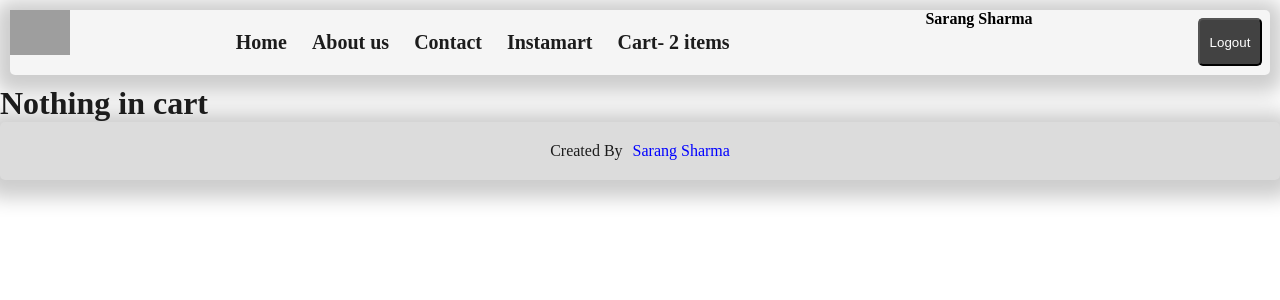
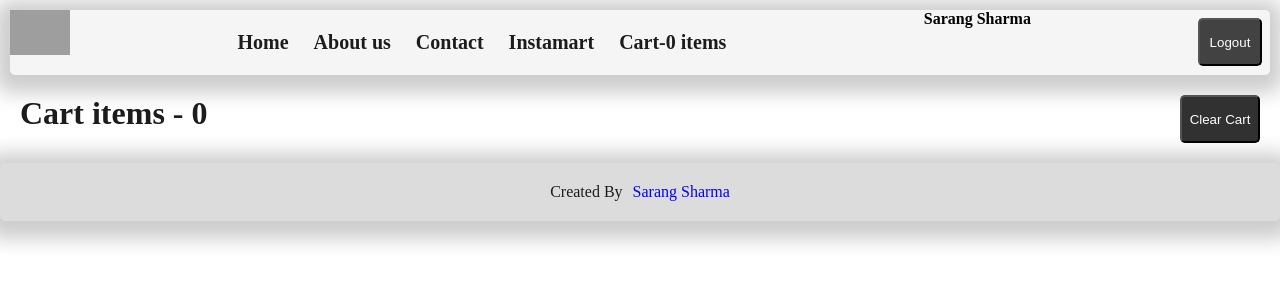
Before and after one commit to Sarang033/FoodOrderingSite, a React (Vite) app: page /cart in a window 1280 px wide. Shown: the top 300 px of the page. Built offline with nearby package versions, Linux system fonts and the light colour scheme; grey boxes are pictures that could not be loaded.

Commit message:
add to cart/clear cart feature

```diff
--- a/index.css
+++ b/index.css
@@ -176,11 +176,47 @@
 .add-item-btn{
     background-color: #323131;
     color: #fff;
-    text-size-adjust: 2px;
+    text-size-adjust: 1.5px;
     border-radius: 3px;
-    width: 80px;
+    width: 70px;
     text-align: center;
+    height: 1rem;
 }
 .add-item-btn:hover{
     background-color: #1c1c1c;
 }
+.cart-items{
+    display: flex;
+}
+
+.cart-card {
+    width:200px;
+    border-radius: 5px;
+    box-shadow: -1px 4px 20px 14px rgba(0, 0, 0, 0.2);
+    padding: 10px;
+    margin: 10px;
+    cursor: pointer;
+    height: 300px;
+    display: flex;
+    flex-direction: column;
+    justify-content: space-between;
+    flex-shrink: inherit;
+}
+.clear-cart-btn{
+    background-color: #323131;
+    color: #fff;
+    text-size-adjust: 1.5px;
+    border-radius: 5px;
+    width: 80px;
+    text-align: center;
+    height: 3rem;
+}
+.clear-cart-btn:hover{
+    background-color: #1c1c1c;
+}
+.cart-cont{
+    display: flex;
+    justify-content: space-between;
+    margin: 10px;
+    padding: 10px;
+}
--- a/src/components/Cart.js
+++ b/src/components/Cart.js
@@ -1,7 +1,29 @@
+import { useDispatch, useSelector } from "react-redux";
+import { clearCart} from "../utils/cartSlice";
+import FoodItemCard from "./FoodItemCart";
+
+
 const Cart = () => {
+
+    const cartItems = useSelector((store) => store.cart.items);
+
+    const dispatch = useDispatch();
+
+    const handleClearCart = ()=>{
+        dispatch(clearCart())
+    }
+
     return (
         <div>
-            <h1>Nothing in cart</h1>
+            <div className="cart-cont">
+            <h1>Cart items - {cartItems.length}</h1>
+            <button onClick={()=>handleClearCart()} className="clear-cart-btn">Clear Cart</button>
+            </div>
+            <div className="cart-items">
+                {cartItems.map((item) =>
+                <FoodItemCard key={item.id} {...item}/>)}
+            </div>
+
         </div>
     )
 }
--- /dev/null
+++ b/src/components/FoodItemCart.js
@@ -0,0 +1,19 @@
+import { IMG_CDN_URL } from "../config";
+
+const FoodItemCard= ({
+  name,
+  description,
+  cloudinaryImageId,
+  price
+  }) => {
+
+  return (
+    <div className="cart-card">
+      <img src={ IMG_CDN_URL + cloudinaryImageId } />
+      <h2>{name}</h2>
+      <h4>{description}</h4>
+      <h4>Rupees: {price/100}</h4>
+    </div>
+  )
+}
+export default FoodItemCard;
--- a/src/components/Header.js
+++ b/src/components/Header.js
@@ -18,6 +18,7 @@ const Header = () => {
     const {user} =useContext(UserContext);
 
     const cartItems = useSelector((store)=> store.cart.items);
+    // console.log(cartItems)
 
     return (
         <div className="header">
@@ -30,7 +31,7 @@ const Header = () => {
                     <li><Link to="/about">About us</Link> </li>
                     <li><Link to="/contact">Contact  </Link> </li>
                     <li><Link to="/instamart">Instamart  </Link> </li>
-                    <li><Link to="/cart">Cart- {cartItems.length} items</Link> </li>
+                    <li><Link to="/cart">Cart-{cartItems.length} items</Link> </li>
                     <li><i class="fa-solid fa-cart-shopping"></i></li>
                 </ul>
             </div>
--- a/src/components/RestaurantMenu.js
+++ b/src/components/RestaurantMenu.js
@@ -14,8 +14,12 @@ const RestaurantMenu = () => {
 
     const dispatch = useDispatch();
 
-    const handleAddItem = () =>{
-      dispatch(addItem("grapes"))
+    // const handleAddItem = () =>{
+    //   dispatch(addItem("grapes"))
+    // }
+
+    const addFoodItem = (item) =>{
+      dispatch(addItem(item))
     }
 
     if(!restaurant){
@@ -39,7 +43,7 @@ const RestaurantMenu = () => {
                  </div> */}
             </div>
             <div>
-            <table class="table">
+            <table className="table">
                 <thead>
                   <tr>
                     <th scope="col">DISHES</th>
@@ -58,8 +62,8 @@ const RestaurantMenu = () => {
                     </th>
                     {Object.values(restaurant?.menu?.items).map((item) => (
                     <tr><button
-                    onClick={()=>handleAddItem()}
-                     className="add-item-btn"key={item.id}>Add Item</button></tr>))}
+                    onClick={()=>addFoodItem(item)}
+                     className="add-item-btn" key={item.id} >Add Item</button></tr>))}
                   </tr>
                 </tbody>
               </table>
--- a/src/utils/cartSlice.js
+++ b/src/utils/cartSlice.js
@@ -3,7 +3,7 @@ import { createSlice } from "@reduxjs/toolkit";
 const cartSlice = createSlice({
     name:'cart',
     initialState:{
-        items:["Banans","Apples"],
+        items:[],
     },
     reducers:{
         addItem: (state,action) => {
```
